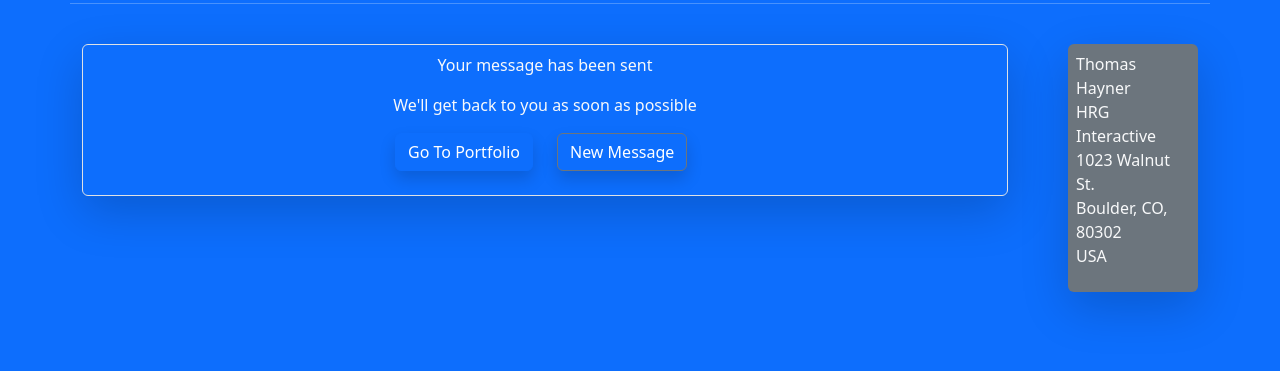
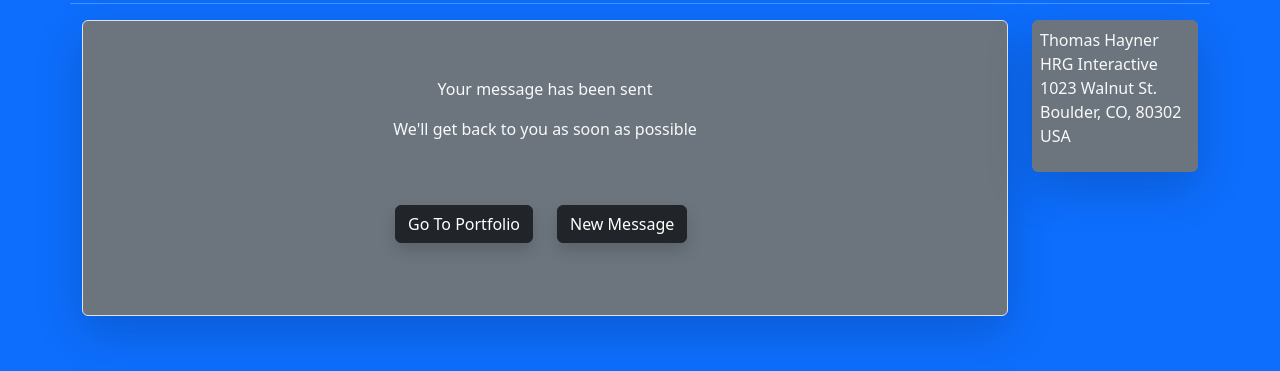
Before and after one commit to thomHayner/gatsby-portfolio-0.1, a Gatsby site: page /contact in a window 1280 px wide. Shown: the part 149-520 px from the top of the page. Built offline with nearby package versions, Linux system fonts and the light colour scheme; Gatsby itself is replaced by a stand-in of ours.

Commit message:
update styles

```diff
--- a/src/pages/contact.js
+++ b/src/pages/contact.js
@@ -3,7 +3,7 @@ import axios from 'axios';
 import { Link } from 'gatsby';
 import Seo from '../components/seo';
 import Layout from '../components/layout';
-import { Container, Form, Button, Row, Col, Stack, FloatingLabel } from 'react-bootstrap';
+import { Container, Form, Button, Row, Col, FloatingLabel } from 'react-bootstrap';
 import ReturnAddress from '../components/contact/ReturnAddress';
 // import FormDisplay from '../components/contact/FormDisplay';
 // import SubmittedDisplay from '../components/contact/SubmittedDisplay';
@@ -12,10 +12,6 @@ import contentData from '../assets/content/contact-info.json';
 // https://material.io/design/color/dark-theme.html#properties
 // Background #121212
 // Dark Primary #1F1B24
-
-const addressArea = {
-  minWidth: '160px',
-}
 
 export default function ContactPage() {
   //// [START: Form Values] ////
@@ -80,7 +76,7 @@ export default function ContactPage() {
 
   //// [START: Page Components] ////
   const FormDisplay = () => (
-    <Form className="text-dark" >
+    <Form className='h-100 p-2 bg-secondary border border-info rounded shadow-lg text-dark' >
 
       <FloatingLabel
         controlId="floatingInputContactName"
@@ -155,19 +151,18 @@ export default function ContactPage() {
   );
 
   const SubmittedDisplay = () => (
-    <Container
-      className='
-        bg-primary
-        border
-        border-tertiary
-        rounded
-        shadow-lg
-        p-2
-      '
-    >
-      <Row><p className='d-flex justify-content-center text-justify'>{`Your message has been sent`}</p></Row>
-      <Row><p className='d-flex justify-content-center'>{`We'll get back to you as soon as possible`}</p></Row>
-      <Row className='d-flex justify-content-center m-auto'>
+    <Container className='h-100 p-2 py-auto bg-secondary border border-tertiary rounded shadow-lg'>
+      <Row>
+        <p className='text-center mt-5'>
+          {`Your message has been sent`}
+        </p>
+      </Row>
+      <Row>
+        <p className='text-center mb-5'>
+          {`We'll get back to you as soon as possible`}
+        </p>
+      </Row>
+      <Row className='d-flex justify-content-center mt-3 mb-5'>
         <Col className='d-flex justify-content-end'>
           <Link
             to={'/'}
@@ -175,9 +170,9 @@ export default function ContactPage() {
             activeClassName='active'
           >
             <Button
-              variant='primary'
+              variant='dark'
               type='submit'
-              className='mb-3 shadow border-tertiary'
+              className='btn mb-3 shadow'
             >
               {`Go To Portfolio`}
             </Button>
@@ -186,9 +181,9 @@ export default function ContactPage() {
 
         <Col className='d-flex'>
           <Button
-            variant='primary'
+            variant='dark'
             type='submit'
-            className='mb-3 shadow border-secondary bg-tertiary'
+            className='btn mb-3 shadow'
             onClick={(e) => handleClearSubmitted(e)}
           >
             {`New Message`}
@@ -201,15 +196,14 @@ export default function ContactPage() {
 
   return (
     <Layout>
-      <Container>
+      <Container className='min-vh-100' >
         <Row><h1>{contentData.title}</h1></Row>
         <Row><hr/></Row>
-        <Row><br/></Row>
         <Row>
-          <Col>
-            {isSubmitted ? <SubmittedDisplay /> : <FormDisplay />}
+          <Col className='col-12 col-md-8 col-lg-9 col-xl-10'>
+            {isSubmitted ? <SubmittedDisplay  /> : <FormDisplay />}
           </Col>
-          <Col className='ps-5 col-2' style={addressArea}>
+          <Col className='col-5 col-md-4 col-lg-3 col-xl-2'>
             <ReturnAddress />
           </Col>
         </Row>
@@ -219,5 +213,5 @@ export default function ContactPage() {
 };
 
 export const Head = () => (
-  <Seo title='Contact' />
+  <Seo title={contentData.title} />
 );
```
